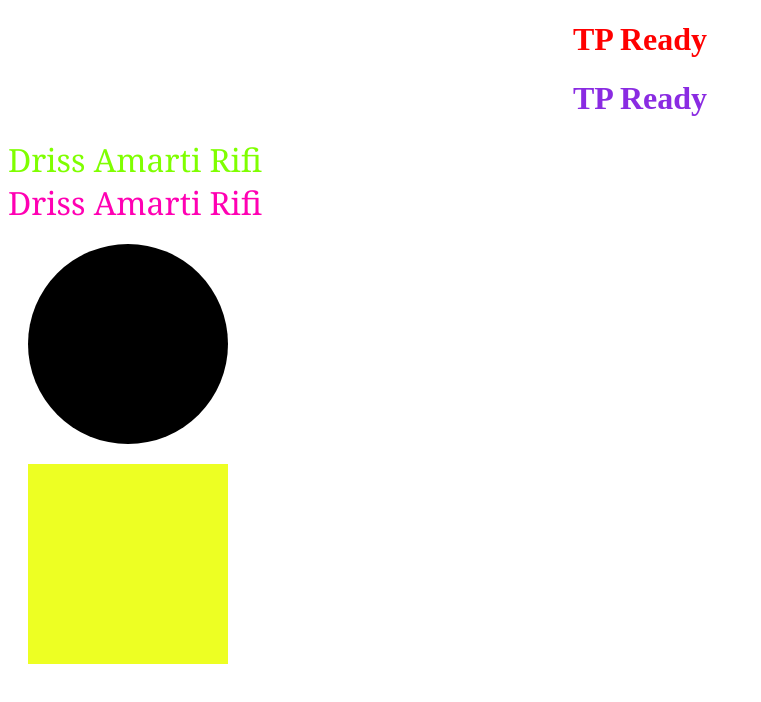
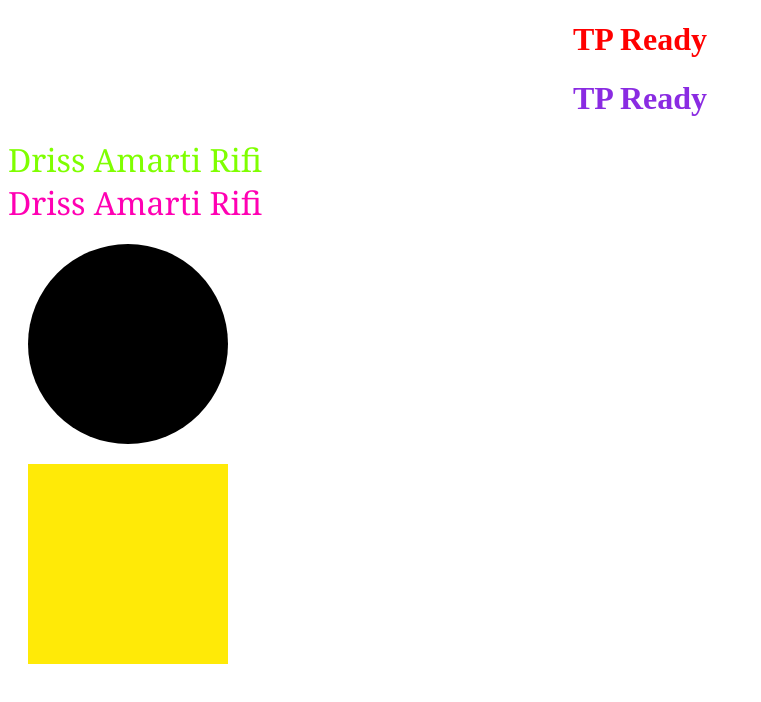
Before and after one commit to drr1ss/gestionagile, a plain HTML site: page index.html in a window 1280 px wide. Shown: the whole page, without its empty margins (0-761 px from the left). Drawn offline with Linux system fonts and the light colour scheme.

Commit message:
principe de la dev

```diff
--- a/index.css
+++ b/index.css
@@ -22,6 +22,7 @@
     text-align: center;
 }
 
+
 .div1{
     width: 200px;
     height: 200px;
@@ -33,6 +34,6 @@
 .div2{
     width: 200px;
     height: 200px;
-    background-color: rgb(237, 255, 35);
+    background-color: rgb(255, 234, 7);
     margin: 20px;
 }
```
